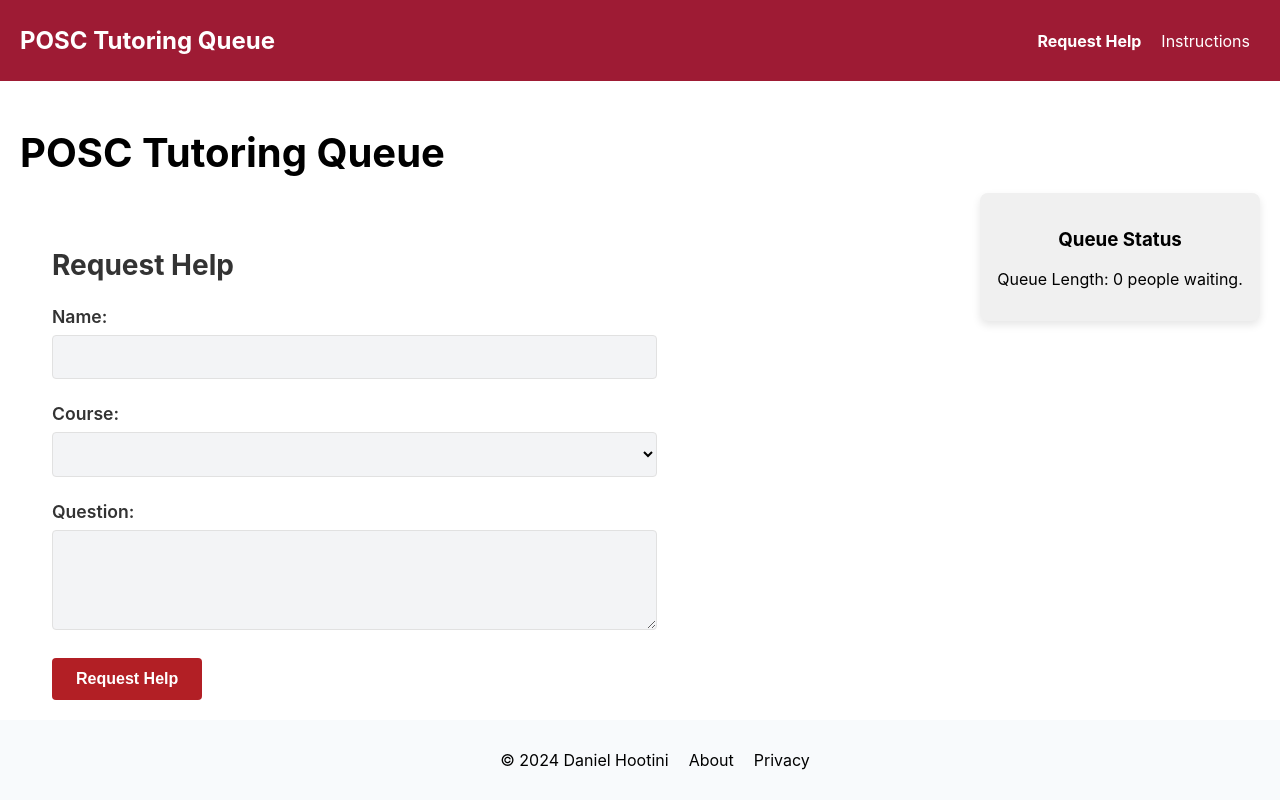
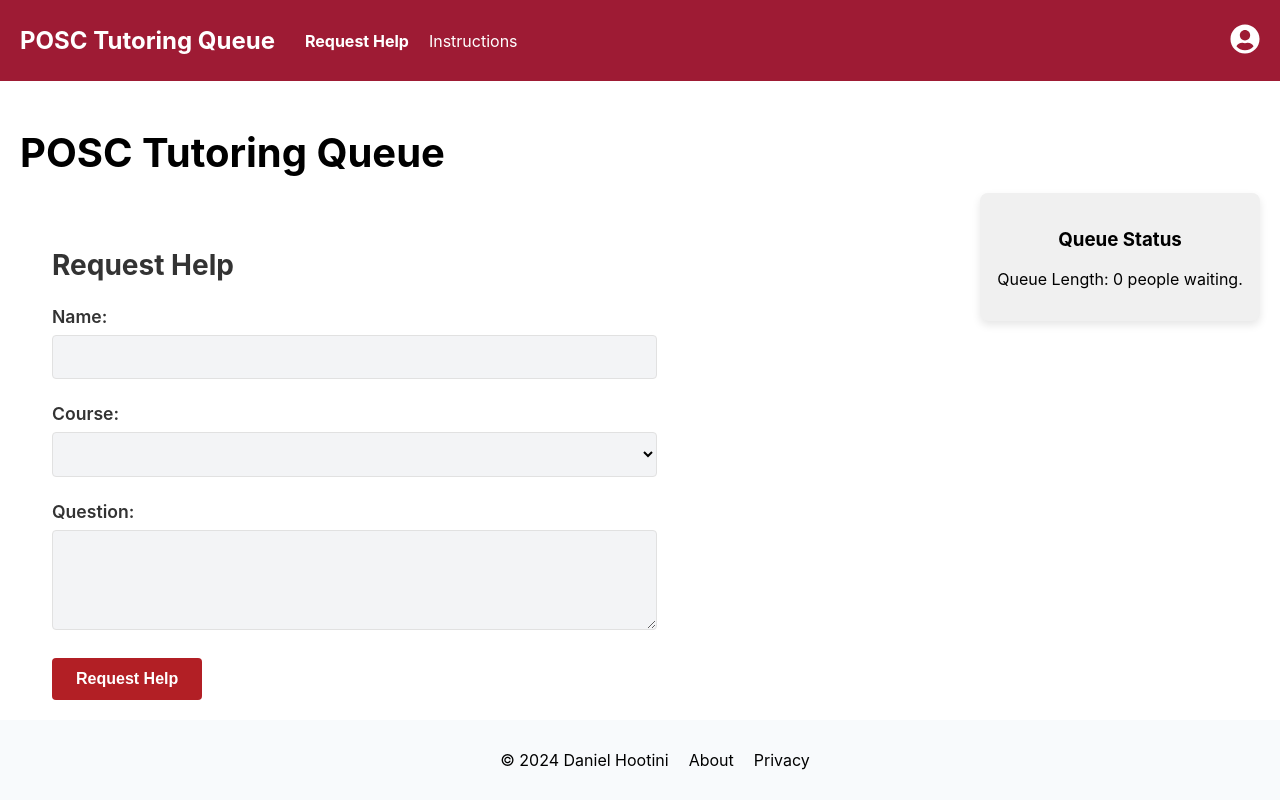
Before and after one commit to DanielH987/tutoring-queue, a React (Create React App) app: page / in a window 1280 px wide. Shown: the top 808 px of the page. Built offline with nearby package versions, Linux system fonts and the light colour scheme.

Commit message:
refactor: Add profile dropdown menu to Header component

```diff
--- a/src/components/Header.js
+++ b/src/components/Header.js
@@ -1,10 +1,13 @@
-import React, { useState, useEffect } from 'react';
+import React, { useState, useEffect, useRef } from 'react';
 import { Link, useLocation } from 'react-router-dom';
+import { FaUserCircle } from 'react-icons/fa';
 import '../styles/Header.css';
 
 function Header() {
   const location = useLocation();
   const [activeLink, setActiveLink] = useState(location.pathname);
+  const [profileOpen, setProfileOpen] = useState(false);
+  const profileRef = useRef(null);
 
   useEffect(() => {
     setActiveLink(location.pathname);
@@ -14,8 +17,31 @@ function Header() {
     setActiveLink(path);
   };
 
+  const toggleProfileMenu = () => {
+    setProfileOpen(!profileOpen);
+  };
+
+  const handleClickOutside = (event) => {
+    if (profileRef.current && !profileRef.current.contains(event.target)) {
+      setProfileOpen(false);
+    }
+  };
+
+  useEffect(() => {
+    if (profileOpen) {
+      document.addEventListener('mousedown', handleClickOutside);
+    } else {
+      document.removeEventListener('mousedown', handleClickOutside);
+    }
+
+    return () => {
+      document.removeEventListener('mousedown', handleClickOutside);
+    };
+  }, [profileOpen]);
+
   return (
     <header className="header">
+      <div className="nav-and-title">
         <Link to="/" style={{ textDecoration: 'none', color: 'inherit' }}>
           <h1 className="header-title">POSC Tutoring Queue</h1>
         </Link>
@@ -41,6 +67,20 @@ function Header() {
             </li>
           </ul>
         </nav>
+      </div>
+
+      <div className="profile-icon" ref={profileRef} onClick={toggleProfileMenu}>
+        <FaUserCircle size={30} />
+        {profileOpen && (
+          <div className="profile-dropdown">
+            <ul>
+              <li>View Profile</li>
+              <li>Settings</li>
+              <li>Logout</li>
+            </ul>
+          </div>
+        )}
+      </div>
     </header>
   );
 }
```
Lines whose indentation alone changed are shown as unchanged.
